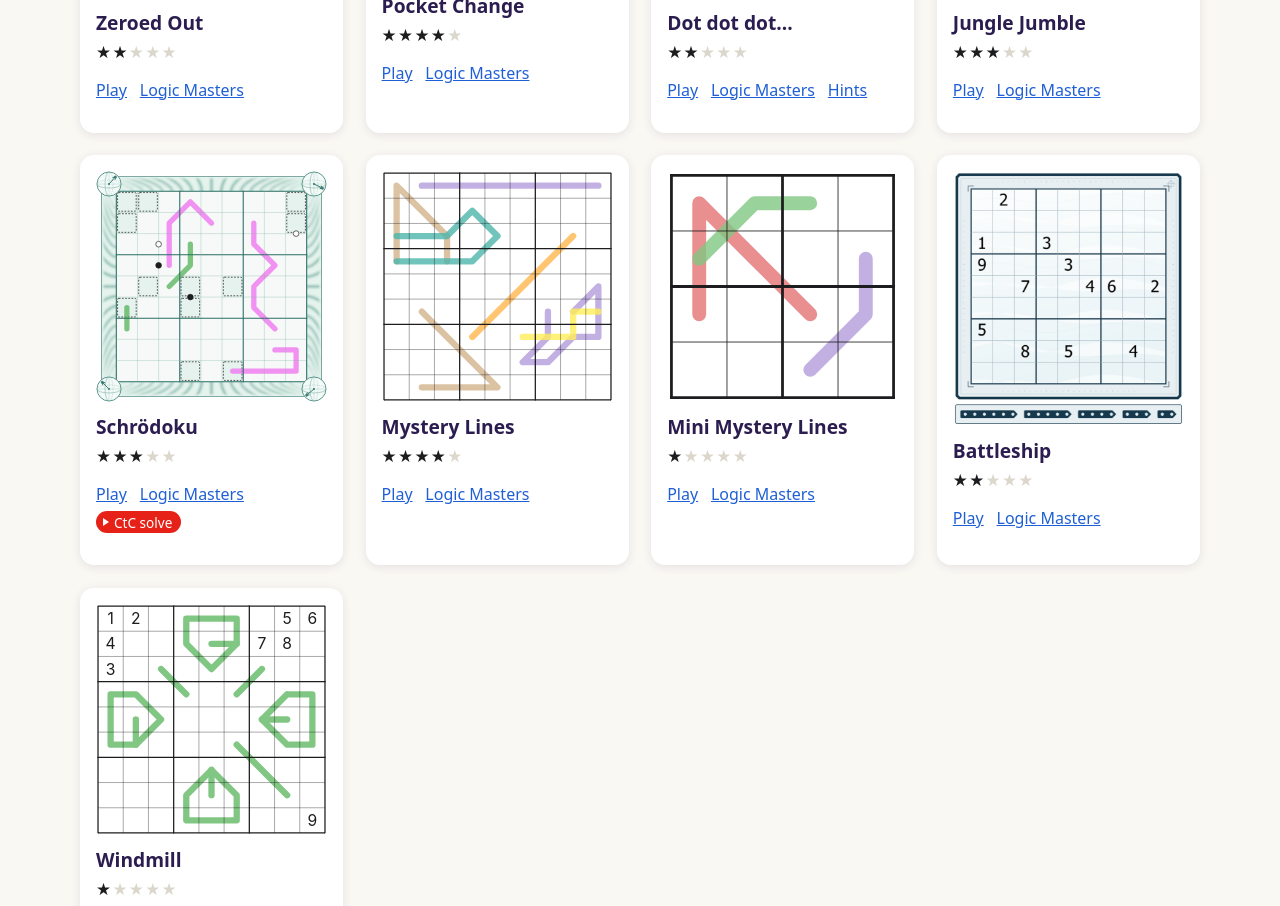
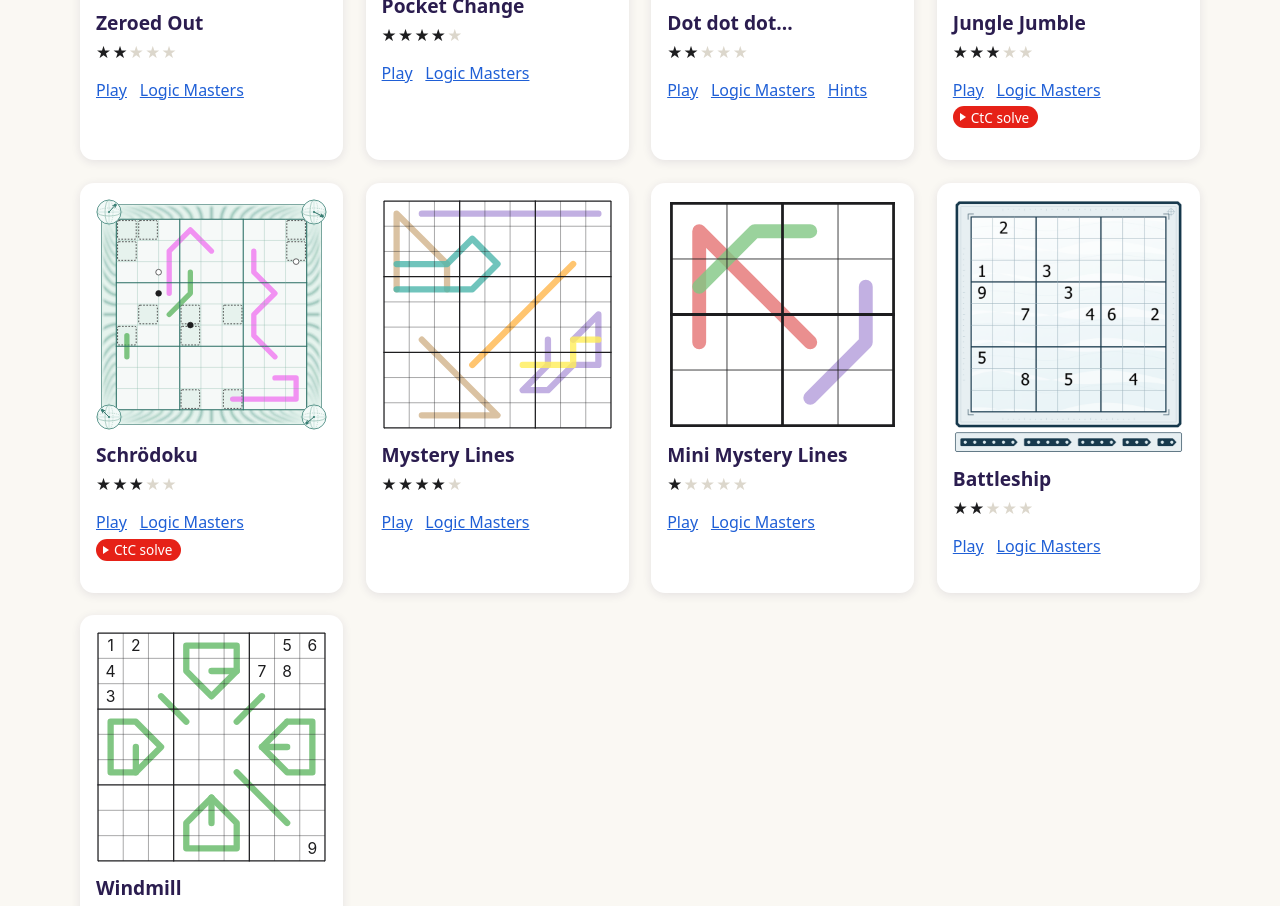
Before and after one commit to berdy-puzzles/berdy-puzzles.github.io, a plain HTML site: page index.html in a window 1280 px wide. Shown: the part 1316-2222 px from the top of the page. Drawn offline with Linux system fonts and the light colour scheme.

Commit message:
Add CtC solve link for Jungle Jumble

```diff
--- a/index.html
+++ b/index.html
@@ -64,7 +64,7 @@
 <article><a href="https://sudokupad.app/bz3iok1lqv" data-goatcounter-click="play/zeroed-out"><img src="pictures/zeroed-out.jpg" alt="Zeroed Out" loading="lazy"></a><h2>Zeroed Out</h2><p class="stars" title="Difficulty 2 of 5" aria-label="Difficulty 2 of 5"><span class="on">★</span><span class="on">★</span><span>★</span><span>★</span><span>★</span></p><p class="links"><a href="https://sudokupad.app/bz3iok1lqv" data-goatcounter-click="play/zeroed-out">Play</a> <a href="https://logic-masters.de/Raetselportal/Raetsel/zeigen.php?id=000VQO" data-goatcounter-click="lmd/zeroed-out">Logic Masters</a></p></article>
 <article><a href="https://sudokupad.app/m2h9gt3mum" data-goatcounter-click="play/pocket-change"><img src="pictures/pocket-change.jpg" alt="Pocket Change" loading="lazy"></a><h2>Pocket Change</h2><p class="stars" title="Difficulty 4 of 5" aria-label="Difficulty 4 of 5"><span class="on">★</span><span class="on">★</span><span class="on">★</span><span class="on">★</span><span>★</span></p><p class="links"><a href="https://sudokupad.app/m2h9gt3mum" data-goatcounter-click="play/pocket-change">Play</a> <a href="https://logic-masters.de/Raetselportal/Raetsel/zeigen.php?id=000VP3" data-goatcounter-click="lmd/pocket-change">Logic Masters</a></p></article>
 <article><a href="https://sudokupad.app/w40xflzlrh" data-goatcounter-click="play/dot-dot-dot"><img src="pictures/dot-dot-dot.svg" alt="Dot dot dot..." loading="lazy"></a><h2>Dot dot dot...</h2><p class="stars" title="Difficulty 2 of 5" aria-label="Difficulty 2 of 5"><span class="on">★</span><span class="on">★</span><span>★</span><span>★</span><span>★</span></p><p class="links"><a href="https://sudokupad.app/w40xflzlrh" data-goatcounter-click="play/dot-dot-dot">Play</a> <a href="https://logic-masters.de/Raetselportal/Raetsel/zeigen.php?id=000VOK" data-goatcounter-click="lmd/dot-dot-dot">Logic Masters</a> <a href="hints/dot-dot-dot/" data-goatcounter-click="hints/dot-dot-dot">Hints</a></p></article>
-<article><a href="https://sudokupad.app/55em9pvc2c" data-goatcounter-click="play/jungle-jumble"><img src="pictures/jungle-jumble.png" alt="Jungle Jumble" loading="lazy"></a><h2>Jungle Jumble</h2><p class="stars" title="Difficulty 3 of 5" aria-label="Difficulty 3 of 5"><span class="on">★</span><span class="on">★</span><span class="on">★</span><span>★</span><span>★</span></p><p class="links"><a href="https://sudokupad.app/55em9pvc2c" data-goatcounter-click="play/jungle-jumble">Play</a> <a href="https://logic-masters.de/Raetselportal/Raetsel/zeigen.php?id=000VNI" data-goatcounter-click="lmd/jungle-jumble">Logic Masters</a></p></article>
+<article><a href="https://sudokupad.app/55em9pvc2c" data-goatcounter-click="play/jungle-jumble"><img src="pictures/jungle-jumble.png" alt="Jungle Jumble" loading="lazy"></a><h2>Jungle Jumble</h2><p class="stars" title="Difficulty 3 of 5" aria-label="Difficulty 3 of 5"><span class="on">★</span><span class="on">★</span><span class="on">★</span><span>★</span><span>★</span></p><p class="links"><a href="https://sudokupad.app/55em9pvc2c" data-goatcounter-click="play/jungle-jumble">Play</a> <a href="https://logic-masters.de/Raetselportal/Raetsel/zeigen.php?id=000VNI" data-goatcounter-click="lmd/jungle-jumble">Logic Masters</a> <a class="solve youtube" href="https://www.youtube.com/watch?v=Irh0eOG5C0A" data-goatcounter-click="solve/jungle-jumble/youtube">CtC solve</a></p></article>
 <article><a href="https://sudokupad.app/9tf6mayyrj" data-goatcounter-click="play/schrodoku"><img src="pictures/schrodoku.svg" alt="Schrödoku" loading="lazy"></a><h2>Schrödoku</h2><p class="stars" title="Difficulty 3 of 5" aria-label="Difficulty 3 of 5"><span class="on">★</span><span class="on">★</span><span class="on">★</span><span>★</span><span>★</span></p><p class="links"><a href="https://sudokupad.app/9tf6mayyrj" data-goatcounter-click="play/schrodoku">Play</a> <a href="https://logic-masters.de/Raetselportal/Raetsel/zeigen.php?id=000VLS" data-goatcounter-click="lmd/schrodoku">Logic Masters</a> <a class="solve youtube" href="https://www.youtube.com/watch?v=j-CTgU-4HFg" data-goatcounter-click="solve/schrodoku/youtube">CtC solve</a></p></article>
 <article><a href="https://sudokupad.app/fbpgkpakko" data-goatcounter-click="play/mystery-lines"><img src="pictures/mystery-lines.svg" alt="Mystery Lines" loading="lazy"></a><h2>Mystery Lines</h2><p class="stars" title="Difficulty 4 of 5" aria-label="Difficulty 4 of 5"><span class="on">★</span><span class="on">★</span><span class="on">★</span><span class="on">★</span><span>★</span></p><p class="links"><a href="https://sudokupad.app/fbpgkpakko" data-goatcounter-click="play/mystery-lines">Play</a> <a href="https://logic-masters.de/Raetselportal/Raetsel/zeigen.php?id=000VDX" data-goatcounter-click="lmd/mystery-lines">Logic Masters</a></p></article>
 <article><a href="https://sudokupad.app/3r56ell6qx" data-goatcounter-click="play/mini-mystery-lines"><img src="pictures/mini-mystery-lines.svg" alt="Mini Mystery Lines" loading="lazy"></a><h2>Mini Mystery Lines</h2><p class="stars" title="Difficulty 1 of 5" aria-label="Difficulty 1 of 5"><span class="on">★</span><span>★</span><span>★</span><span>★</span><span>★</span></p><p class="links"><a href="https://sudokupad.app/3r56ell6qx" data-goatcounter-click="play/mini-mystery-lines">Play</a> <a href="https://logic-masters.de/Raetselportal/Raetsel/zeigen.php?id=000VDW" data-goatcounter-click="lmd/mini-mystery-lines">Logic Masters</a></p></article>
```
